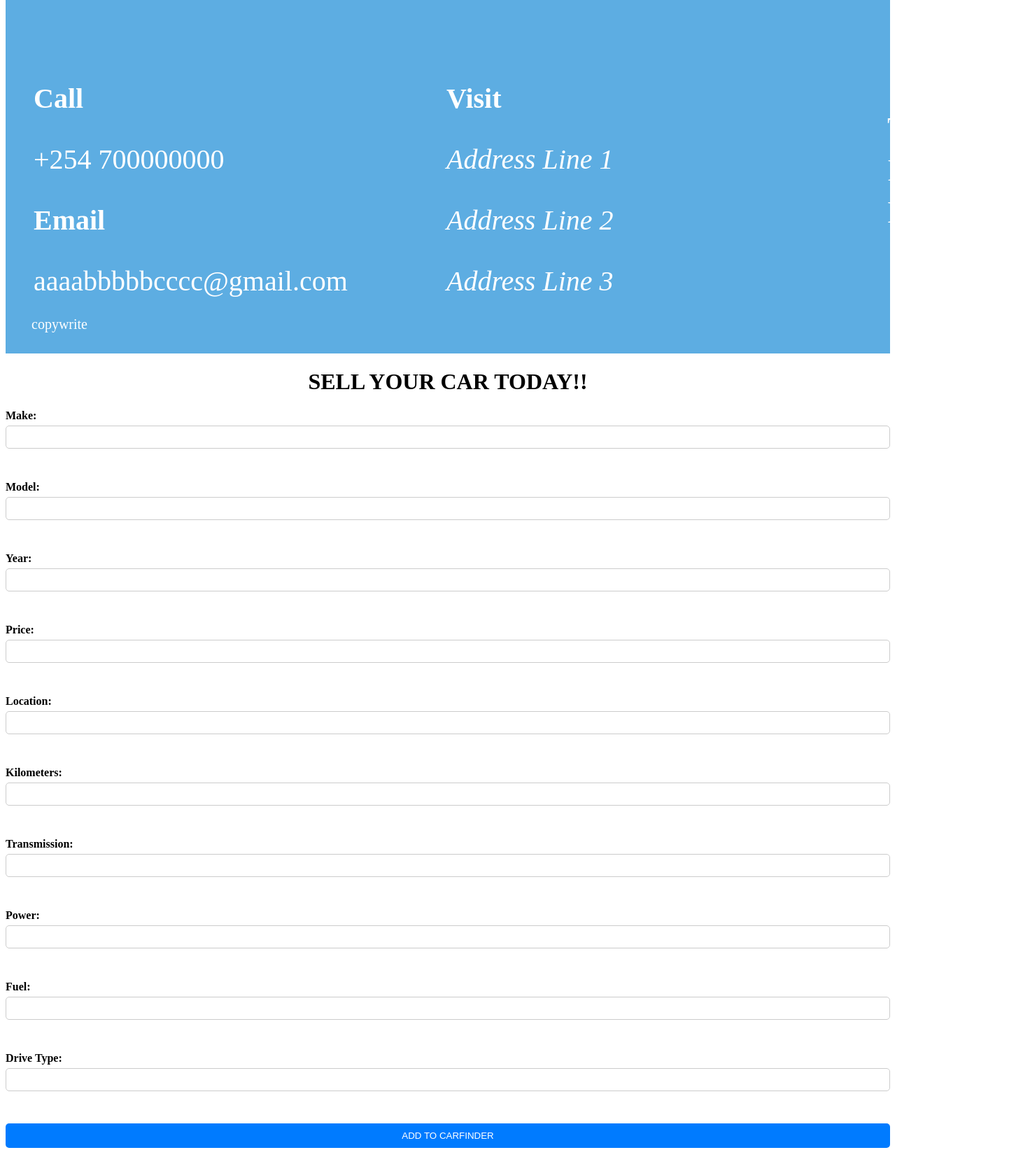
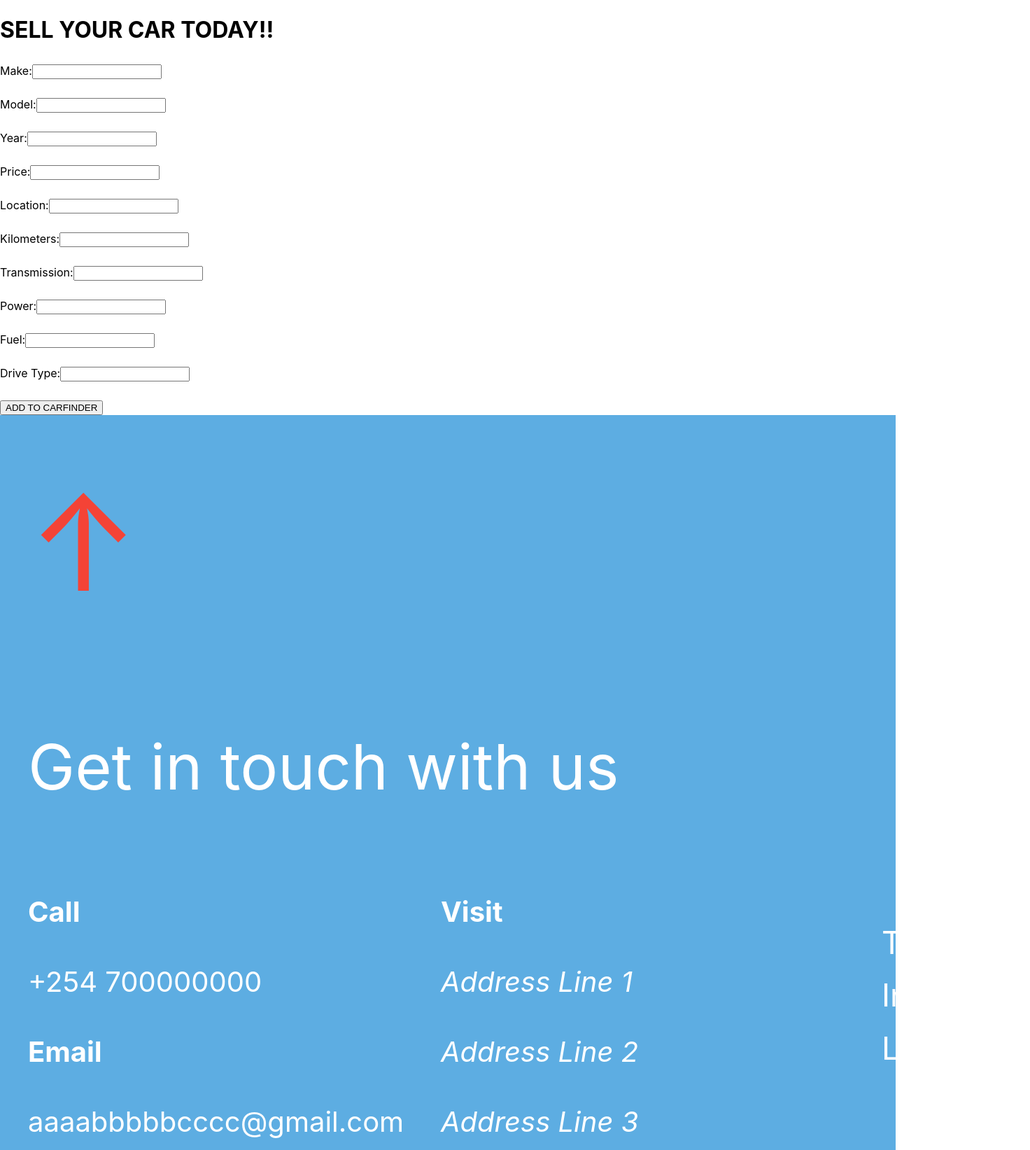
Before and after one commit to barondevke/AutoTrackFinal, a React (Vite) app: page /sell in a window 1280 px wide. Shown: the part 677-2320 px from the top of the page at 70% size, 1472 px wide, since content can reach past the window. Built offline with nearby package versions, Linux system fonts and the light colour scheme; no server answers.

Commit message:
Updated css file

```diff
--- a/src/App.css
+++ b/src/App.css
@@ -111,3 +111,48 @@ nav ul li a.active {
     left: 37px;
     font-size: 20px;
 }
+
+/* Start of sellpage css */
+.container CY {
+    max-width: 400px;
+    margin: 0 auto;
+    padding: 20px;
+    border: 1px solid #ccc;
+    border-radius: 5px;
+    background-color: #f9f9f9;
+  }
+
+  h1 CY{
+    text-align:center ;
+  }
+
+  form CY{
+    display: flex;
+    flex-direction: column;
+  }
+
+  label CY {
+    margin-bottom: 5px;
+    font-weight: bold;
+  }
+
+  input CY[type="text"] {
+    padding: 8px;
+    margin-bottom: 10px;
+    border: 1px solid #ccc;
+    border-radius: 5px;
+  }
+
+  input CY[type="submit"] {
+    padding: 10px;
+    background-color: #007bff;
+    color: white;
+    border: none;
+    border-radius: 5px;
+    cursor: pointer;
+  }
+
+  input CY[type="submit"]:hover {
+    background-color: #0056b3;
+  }
+  /* End of sellpage css */
--- a/src/Components/SellPage.jsx
+++ b/src/Components/SellPage.jsx
@@ -1,7 +1,70 @@
-import React from "react";
+import React, { useState } from 'react';
 
-export default function SellPage () {
+function SellPage() {
+    const [carInfo, setCarInfo] = useState({
+        make: '',
+        model: '',
+        year: '',
+        price: '',
+        location: '',
+        kms: '',
+        transmission: '',
+        power: '',
+        fuel: '',
+        driveType: ''
+    });
+
+    const handleSubmit = (e) => {
+        e.preventDefault();
+        console.log(carInfo);
+    };
+
+    const handleInputChange = (e) => {
+        const { name, value } = e.target;
+        setCarInfo((prevInfo) => ({
+            ...prevInfo,
+            [name]: value
+        }));
+    };
+
     return (
-        <h1>Make sell page here</h1>
-    )
+        <div>
+            <h1>SELL YOUR CAR TODAY!!</h1>
+            <form onSubmit={handleSubmit}>
+                <label htmlFor="make">Make:</label>
+                <input type="text" id="make" name="make" value={carInfo.make} onChange={handleInputChange} required /><br /><br />
+
+                <label htmlFor="model">Model:</label>
+                <input type="text" id="model" name="model" value={carInfo.model} onChange={handleInputChange} required /><br /><br />
+
+                <label htmlFor="year">Year:</label>
+                <input type="text" id="year" name="year" value={carInfo.year} onChange={handleInputChange} required /><br /><br />
+
+                <label htmlFor="price">Price:</label>
+                <input type="text" id="price" name="price" value={carInfo.price} onChange={handleInputChange} required /><br /><br />
+
+                <label htmlFor="location">Location:</label>
+                <input type="text" id="location" name="location" value={carInfo.location} onChange={handleInputChange} required /><br /><br />
+
+                <label htmlFor="kms">Kilometers:</label>
+                <input type="text" id="kms" name="kms" value={carInfo.kms} onChange={handleInputChange} required /><br /><br />
+
+                <label htmlFor="transmission">Transmission:</label>
+                <input type="text" id="transmission" name="transmission" value={carInfo.transmission} onChange={handleInputChange} required /><br /><br />
+
+                <label htmlFor="power">Power:</label>
+                <input type="text" id="power" name="power" value={carInfo.power} onChange={handleInputChange} required /><br /><br />
+
+                <label htmlFor="fuel">Fuel:</label>
+                <input type="text" id="fuel" name="fuel" value={carInfo.fuel} onChange={handleInputChange} required /><br /><br />
+
+                <label htmlFor="driveType">Drive Type:</label>
+                <input type="text" id="driveType" name="driveType" value={carInfo.driveType} onChange={handleInputChange} required /><br /><br />
+
+                <input type="submit" value="ADD TO CARFINDER" />
+            </form>
+        </div>
+    );
 }
+
+export default SellPage;
--- a/src/Sellpage.jsx
+++ /dev/null
@@ -1,70 +0,0 @@
-import React, { useState } from 'react';
-
-function Sellpage() {
-    const [carInfo, setCarInfo] = useState({
-        make: '',
-        model: '',
-        year: '',
-        price: '',
-        location: '',
-        kms: '',
-        transmission: '',
-        power: '',
-        fuel: '',
-        driveType: ''
-    });
-
-    const handleSubmit = (e) => {
-        e.preventDefault();
-        console.log(carInfo);
-    };
-
-    const handleInputChange = (e) => {
-        const { name, value } = e.target;
-        setCarInfo((prevInfo) => ({
-            ...prevInfo,
-            [name]: value
-        }));
-    };
-
-    return (
-        <div>
-            <h1>SELL YOUR CAR TODAY!!</h1>
-            <form onSubmit={handleSubmit}>
-                <label htmlFor="make">Make:</label>
-                <input type="text" id="make" name="make" value={carInfo.make} onChange={handleInputChange} required /><br /><br />
-
-                <label htmlFor="model">Model:</label>
-                <input type="text" id="model" name="model" value={carInfo.model} onChange={handleInputChange} required /><br /><br />
-
-                <label htmlFor="year">Year:</label>
-                <input type="text" id="year" name="year" value={carInfo.year} onChange={handleInputChange} required /><br /><br />
-
-                <label htmlFor="price">Price:</label>
-                <input type="text" id="price" name="price" value={carInfo.price} onChange={handleInputChange} required /><br /><br />
-
-                <label htmlFor="location">Location:</label>
-                <input type="text" id="location" name="location" value={carInfo.location} onChange={handleInputChange} required /><br /><br />
-
-                <label htmlFor="kms">Kilometers:</label>
-                <input type="text" id="kms" name="kms" value={carInfo.kms} onChange={handleInputChange} required /><br /><br />
-
-                <label htmlFor="transmission">Transmission:</label>
-                <input type="text" id="transmission" name="transmission" value={carInfo.transmission} onChange={handleInputChange} required /><br /><br />
-
-                <label htmlFor="power">Power:</label>
-                <input type="text" id="power" name="power" value={carInfo.power} onChange={handleInputChange} required /><br /><br />
-
-                <label htmlFor="fuel">Fuel:</label>
-                <input type="text" id="fuel" name="fuel" value={carInfo.fuel} onChange={handleInputChange} required /><br /><br />
-
-                <label htmlFor="driveType">Drive Type:</label>
-                <input type="text" id="driveType" name="driveType" value={carInfo.driveType} onChange={handleInputChange} required /><br /><br />
-
-                <input type="submit" value="ADD TO CARFINDER" />
-            </form>
-        </div>
-    );
-}
-
-export default Sellpage;
--- a/src/index.css
+++ b/src/index.css
@@ -1,4 +1,4 @@
-/* :root {
+:root {
   font-family: Inter, system-ui, Avenir, Helvetica, Arial, sans-serif;
   line-height: 1.5;
   font-weight: 400;
@@ -27,48 +27,3 @@ code {
   font-family: source-code-pro, Menlo, Monaco, Consolas, 'Courier New',
     monospace;
 }
- */
-/* Add your preferred styling here */
-
-.container {
-  max-width: 400px;
-  margin: 0 auto;
-  padding: 20px;
-  border: 1px solid #ccc;
-  border-radius: 5px;
-  background-color: #f9f9f9;
-}
-
-h1 {
-  text-align:center ;
-}
-
-form {
-  display: flex;
-  flex-direction: column;
-}
-
-label {
-  margin-bottom: 5px;
-  font-weight: bold;
-}
-
-input[type="text"] {
-  padding: 8px;
-  margin-bottom: 10px;
-  border: 1px solid #ccc;
-  border-radius: 5px;
-}
-
-input[type="submit"] {
-  padding: 10px;
-  background-color: #007bff;
-  color: white;
-  border: none;
-  border-radius: 5px;
-  cursor: pointer;
-}
-
-input[type="submit"]:hover {
-  background-color: #0056b3;
-}
--- a/src/main.jsx
+++ b/src/main.jsx
@@ -3,13 +3,11 @@ import { BrowserRouter } from 'react-router-dom'
 import ReactDOM from 'react-dom/client'
 import App from './App.jsx'
 import './index.css'
-import Sellpage from './Sellpage.jsx'
 
 ReactDOM.createRoot(document.getElementById('root')).render(
   <React.StrictMode>
     <BrowserRouter>
       <App />
-      <Sellpage/>
     </BrowserRouter>
   </React.StrictMode>,
 )
```
